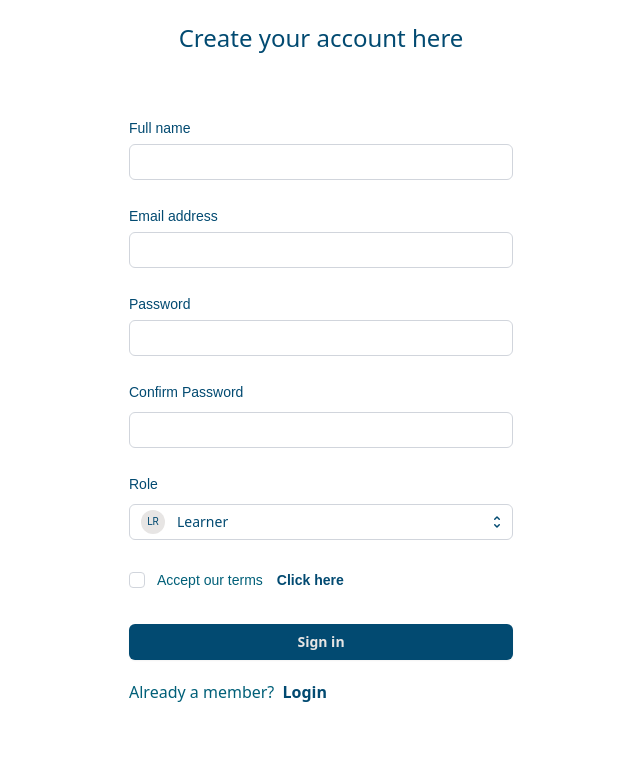
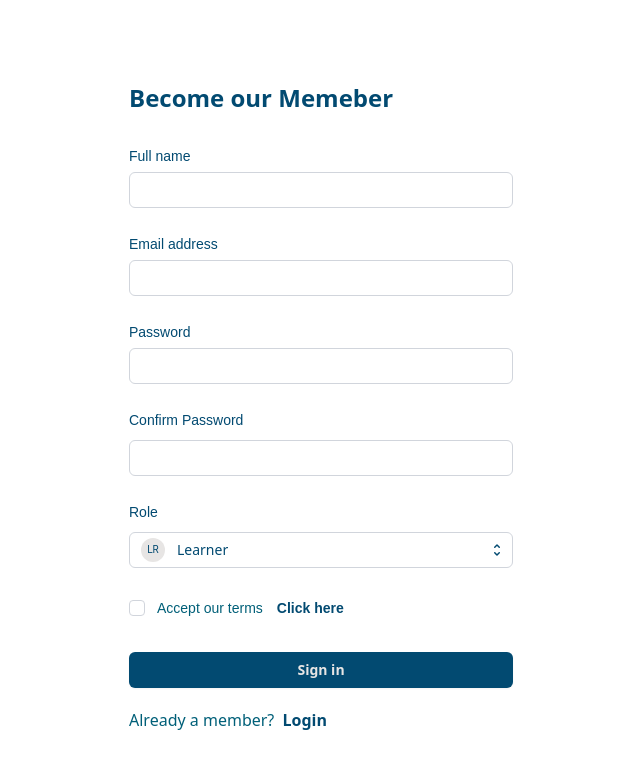
Before and after one commit to Roshan-pindiprolu/thrivvr, a React (Vite) app in the folder client-ui/: page /signup in a window 1280 px wide. Shown: the top 768 px of the page, without its empty margins (319-959 px from the left). Built offline with nearby package versions, Linux system fonts and the light colour scheme.

Commit message:
Made a minor change

```diff
--- a/client-ui/src/pages/SignUp/index.jsx
+++ b/client-ui/src/pages/SignUp/index.jsx
@@ -121,13 +121,13 @@ const SignUp = () => {
 
     return (
         <>
-            <div className="sm:mx-auto sm:w-full sm:max-w-sm">
-                <h2 className="my-5 text-2xl/9 text-center tracking-normal text-sky-900 font-sans selection:bg-cyan-800 selection:text-stone-200">
-                    Create your account here
+            <div className="sm:mx-auto sm:w-full sm:max-w-sm mt-20">
+                <h2 className="my-5 text-2xl/9 text-left font-bold tracking-normal text-sky-900 font-sans selection:bg-cyan-800 selection:text-stone-200">
+                    Become our Memeber
                 </h2>
             </div>
             <div className="flex">
-                <div className="mt-10 sm:mx-auto sm:w-full sm:max-w-sm">
+                <div className="mt-2 sm:mx-auto sm:w-full sm:max-w-sm mb-10">
                     <form action="#" method="POST" className="space-y-6" onSubmit={handleSubmit}>
                         <div>
                             <label htmlFor="first-name" className="block text-sm/6 text-sky-900 text-left font-monts selection:bg-cyan-800 selection:text-stone-200">
@@ -278,7 +278,7 @@ const SignUp = () => {
                                         strokeLinecap="round"
                                         strokeLinejoin="round"
                                         className="opacity-0 group-has-indeterminate:opacity-100"
-                                        />l
+                                        />
                                     </svg>
                                     </div>
                                 </div>
```
